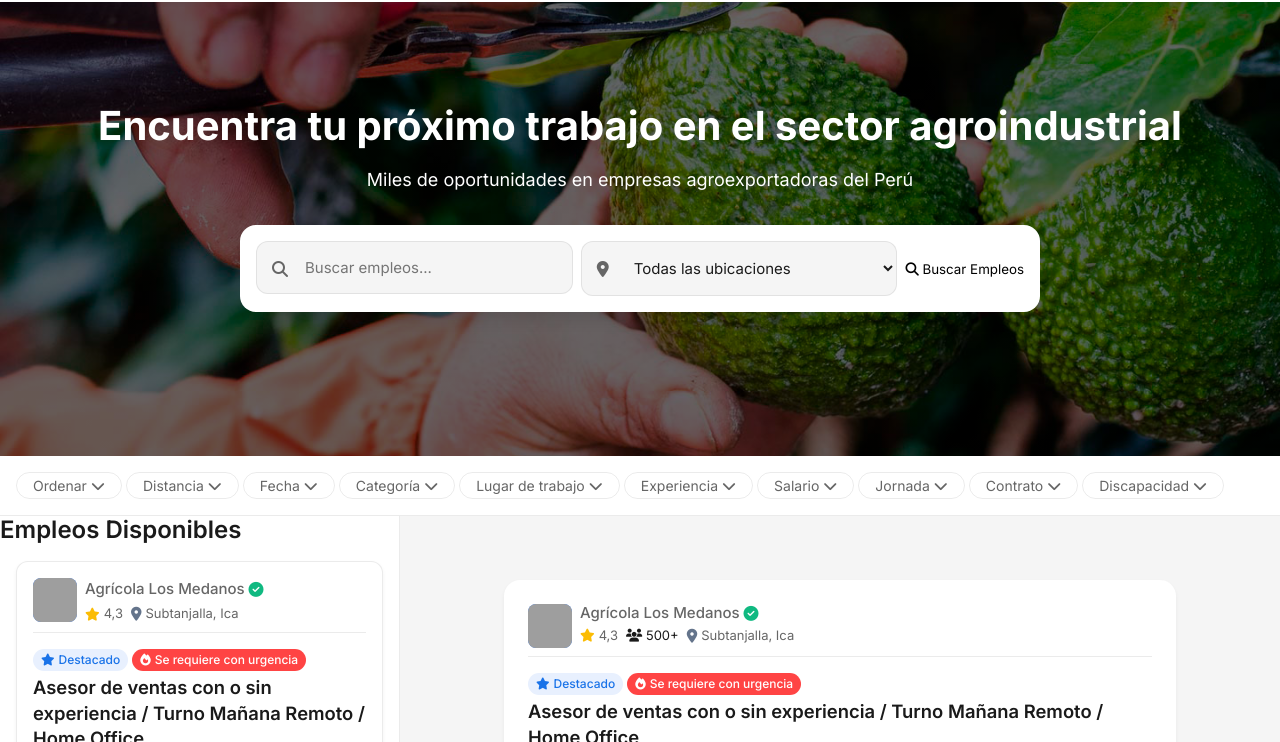
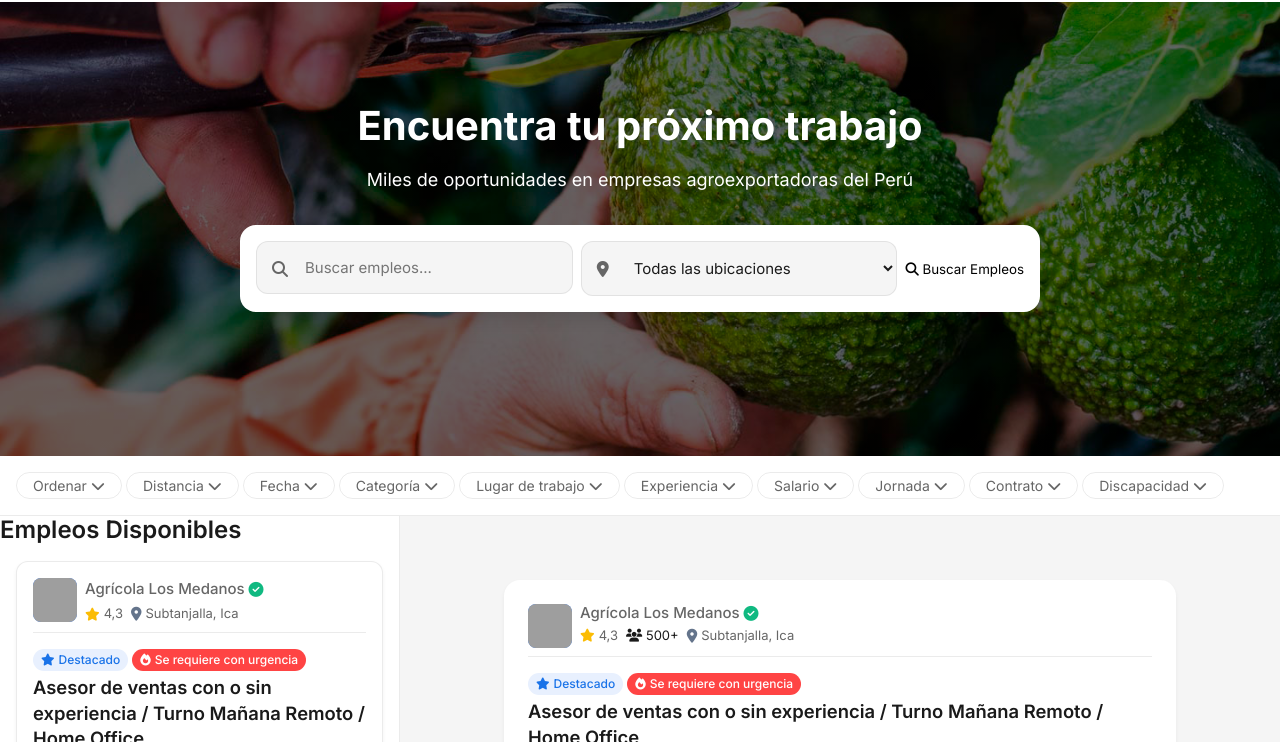
Before and after one commit to adolfoleonidas/Prueba, a plain HTML site: page index.html in a window 1280 px wide. Shown: the part 58-800 px from the top of the page. Drawn offline with Linux system fonts and the light colour scheme; grey boxes are pictures that could not be loaded.

Commit message:
Cambio en el titulo h1

```diff
--- a/index.html
+++ b/index.html
@@ -43,7 +43,7 @@
     <section class="hero-section">
         <div class="container">
             <div class="hero-content animate-fade-in">
-                <h1>Encuentra tu próximo trabajo en el sector agroindustrial</h1>
+                <h1>Encuentra tu próximo trabajo</h1>
                 <p>Miles de oportunidades en empresas agroexportadoras del Perú</p>
 
                 <!-- Buscador Principal -->
```
